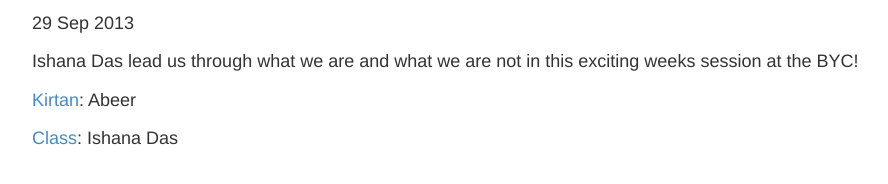
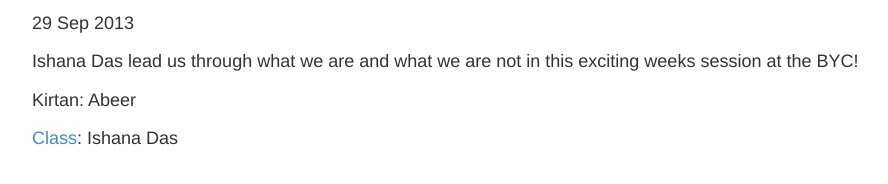
Before and after one commit to beginningbhakti/beginningbhakti.github.io, a Jekyll site: the page built from _posts/sunday/2013-09-29-Hierarchy-of-What-We-Are-Not.markdown, in a window 1280 px wide. Shown: the part 274-458 px from the top of the page, without its empty margins (193-1081 px from the left). Built offline with Jekyll 4.4.1, drawn with Linux system fonts in a browser that asks for light colours; Markdown is read by kramdown in place of the engine named in the settings; part of the change alters nothing that is shown.

```diff
--- a/_posts/sunday/2013-09-29-Hierarchy-of-What-We-Are-Not.markdown
+++ b/_posts/sunday/2013-09-29-Hierarchy-of-What-We-Are-Not.markdown
@@ -7,6 +7,6 @@ category: sunday
 
 Ishana Das lead us through what we are and what we are not in this exciting weeks session at the BYC!
 
-[Kirtan](https://s3.amazonaws.com/Bhakti/2013-09-29-Hierarchy-of-What-We-Are-Not/Kirtan.Abeer.mp3): Abeer
+Kirtan: Abeer
 
-[Class](https://s3.amazonaws.com/Bhakti/2013-09-29-Hierarchy-of-What-We-Are-Not/Class.Ishana.mp3): Ishana Das
+[Class](https://s3.amazonaws.com/beginningbhakti/2013-09-29-The-Hierarchy-of-What-We-Are-Not/Class.Ishana.mp3): Ishana Das
```
